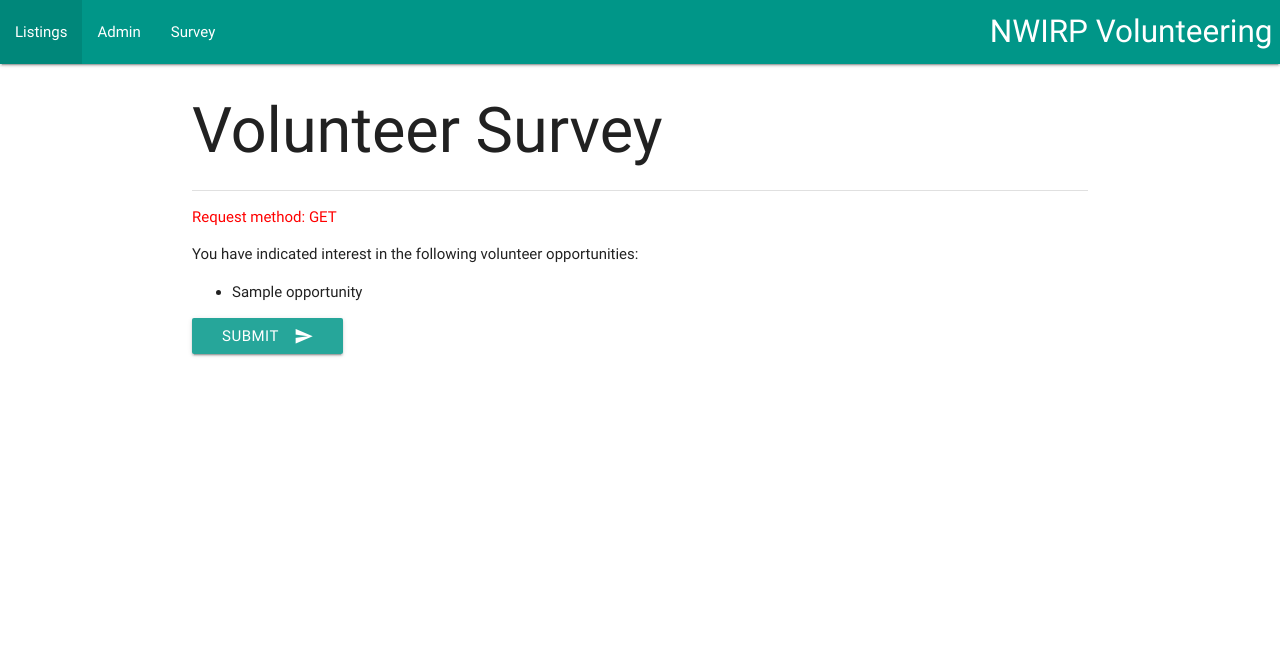
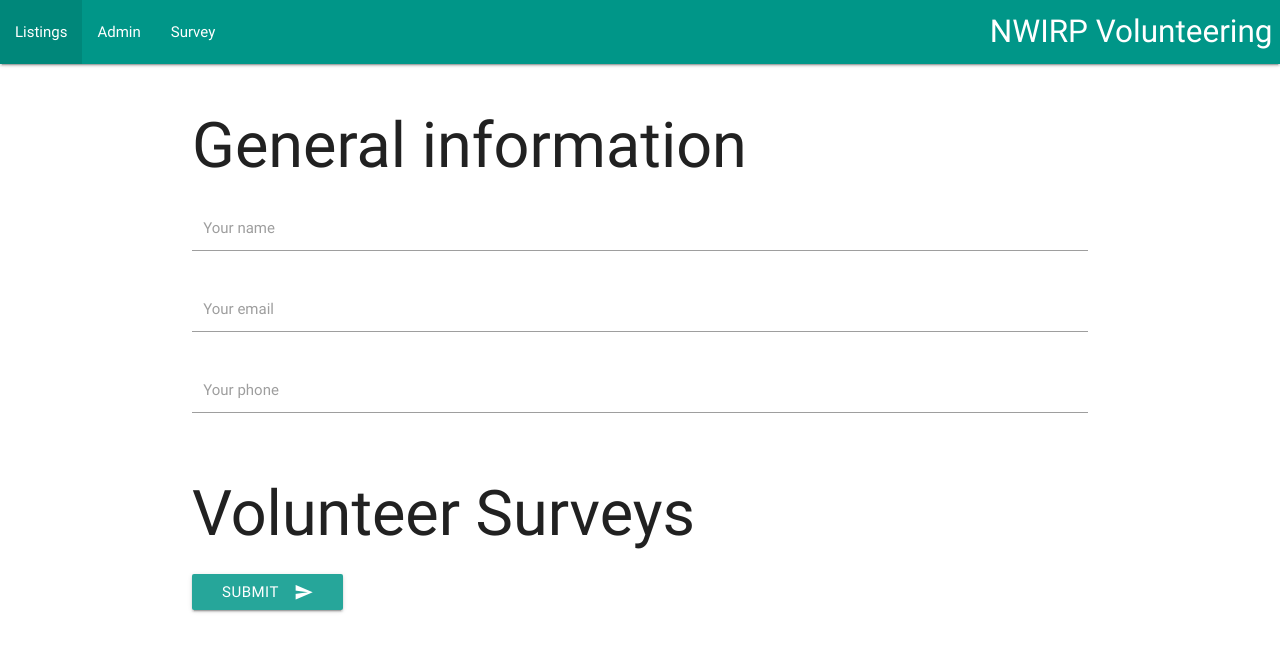
Before and after one commit to luisnaranjo733/django-react-docker, a Django app: page /volunteer/survey/ in a window 1280 px wide. Shown: the top 652 px of the page. Run offline with Django 3.2, Linux system fonts and the light colour scheme; tables that the repository leaves empty hold one stand-in row (values such as "Sample post").

Commit message:
lots of stuff in progress

```diff
--- a/src/core/models.py
+++ b/src/core/models.py
@@ -16,7 +16,7 @@
     '''
     name = models.CharField(max_length=255)
     desc = models.TextField(blank=True) # optional
-
+    priority = models.IntegerField(default=1)
     def __str__(self):
         return self.name
 
@@ -24,10 +24,11 @@
     ''' Model for each survey question
     '''
     question_text = models.CharField(max_length=255)
+    required = models.BooleanField(default=False)
     survey = models.ForeignKey(Survey)
 
     def __str__(self):
-        return '<Question: %s>' % self.question_text
+        return self.question_text
 
 class Manager(models.Model):
     '''Model for volunteer opporunity managers
@@ -54,10 +55,13 @@
     def __str__(self):
         return self.name
 
-class Registration(models.Model):
+class Response(models.Model):
     '''Model for registering a volunteer for a particular opportunity's particular question
     '''
 
     volunteer = models.ForeignKey(Volunteer)
-    opportunity = models.ForeignKey(Opportunity)
     question = models.ForeignKey(Question)
+    answer = models.CharField(max_length=255)
+
+    def __str__(self):
+        return f'{self.volunteer.name}: {self.question.question_text}'
--- a/src/core/static/core/css/index.css
+++ b/src/core/static/core/css/index.css
@@ -0,0 +1,3 @@
+body {
+    padding-bottom: 2em;
+}
--- a/src/core/static/core/css/survey.css
+++ b/src/core/static/core/css/survey.css
@@ -1,4 +1,4 @@
 h2 {
     font-size: 2rem;
-    margin-bottom: 2em;
+    /*margin-bottom: 2em;*/
 }
--- a/src/core/templates/core/survey.html
+++ b/src/core/templates/core/survey.html
@@ -1,41 +1,65 @@
 {% extends "./base.html" %} {% load static %} {% block head %}
 <link rel="stylesheet" href="{% static "core/css/survey.css" %}"> {% endblock head %} {% block body %}
-
-<h1>Volunteer Survey</h1>
-<div class="divider"></div>
-
-<p style="color:red">Request method: {{ method }}</p>
-
-<p>You have indicated interest in the following volunteer opportunities:</p>
-
-<ul class="browser-default">
-    {% for opportunity in opportunity_list %}
-    <li>{{ opportunity.name }}</li>
-    {% endfor %}
-</ul>
-
 
 <form action="{% url 'survey_complete' %}" method="POST">
     {% csrf_token %}
 
+<div class="section">
+
+    <h1>General information</h1>
+
+    <div class="input-field col s6">
+        <input id="volunteer_name" name="volunteer_name" type="text" class="validate" required>
+        <label for="volunteer_name">Your name</label>
+    </div>
+
+    <div class="input-field col s6">
+        <input id="volunteer_email" name="volunteer_email" type="email" class="validate" required>
+        <label for="volunteer_email">Your email</label>
+    </div>
+
+    <div class="input-field col s6">
+        <input id="volunteer_phone" name="volunteer_phone" type="tel" class="validate" required>
+        <label for="volunteer_phone">Your phone</label>
+    </div>
+
+
+
+</div>
+
+
+<h1>Volunteer Surveys</h1>
+
+
+
     {% for survey in survey_list %}
 
     <div class="section">
+        {% if survey.question_set.exists %}
         <h2>{{ survey.name }}</h2>
-        <!--<div class="divider"></div>-->
 
-        {% if survery.desc %}
-        <div class="card-panel">
-            {{ survey.desc }}
-        </div>
+        {% if survey.desc %}
+        <p>{{ survey.desc }}</p>
+
         {% endif %}
 
         {% for question in survey.question_set.all %}
+
+        {% if question.required %}
+        <div class="input-field col s6">
+            <input id="{{ question.id }}" name="q{{ question.id }}" type="text" class="validate" required>
+            <label for="{{ question.id }}">*{{ question.question_text }}</label>
+        </div>
+        {% else %}
         <div class="input-field col s6">
             <input id="{{ question.id }}" name="q{{ question.id }}" type="text" class="validate">
             <label for="{{ question.id }}">{{ question.question_text }}</label>
         </div>
+        {% endif %}
+
         {% endfor %}
+
+        {% endif %}
 
     </div>
 
--- a/src/core/views.py
+++ b/src/core/views.py
@@ -1,9 +1,11 @@
 from django.shortcuts import get_object_or_404, render
-from django.http import HttpResponse
-from core.models import Opportunity, Question, Manager
+from django.http import HttpResponse, Http404
+from core.models import Opportunity, Question, Manager, Volunteer, Response
 from nwirp.settings import DEBUG
 import re
 
+import logging
+logger = logging.getLogger(__name__)
 
 def index(request):
     '''Volunteer home page
@@ -22,33 +24,52 @@
 
 def survey_page(request):
     '''Volunteer interest survey page'''
-    params = {
-        'method': request.method,
-    }
-    if request.method == 'POST':
-        choices = request.POST.getlist('categories[]')
-        params['opportunity_list'] = []
-        params['survey_list'] = []
-        for opportunity_id in choices:
-            opportunity = get_object_or_404(Opportunity, pk=opportunity_id)
-            params['opportunity_list'].append(opportunity)
-            for survey in opportunity.surveys.all():
-                if survey not in params['survey_list']:
-                    params['survey_list'].append(survey)
+    params = {}
 
-    elif DEBUG:  # load all objects on GET requests for debugging purposes
-        params['opportunity_list'] = Opportunity.objects.all()
+    # if request.method != 'POST':
+    #     raise Http404
+
+    choices = request.POST.getlist('categories[]')
+    params['opportunity_list'] = []
+    params['survey_list'] = []
+    for opportunity_id in choices:
+        opportunity = get_object_or_404(Opportunity, pk=opportunity_id)
+        params['opportunity_list'].append(opportunity)
+        for survey in opportunity.surveys.all().order_by('-priority'):
+            if survey not in params['survey_list']:
+                params['survey_list'].append(survey)
+
 
     return render(request, 'core/survey.html', params)
 
 
 def done(request):
-    if request.method == 'POST':
-        for key, value in request.POST.items():
-            match = re.search(r'^q(\d+)$', key)
-            if match:
-                match = int(match.group(1))
-                question = get_object_or_404(Question, pk=match)
+    'Process a survey submission'
+    if request.method != 'POST':
+        raise Http404
+
+    volunteer_name = request.POST.get('volunteer_name', '')
+    volunteer_email = request.POST.get('volunteer_email', '')
+    volunteer_phone = request.POST.get('volunteer_phone', '')
+
+    volunteer = Volunteer()
+    volunteer.name = volunteer_name
+    volunteer.email = volunteer_email
+    volunteer.phone = volunteer_phone
+    volunteer.save()
+
+    for key, value in request.POST.items():
+        match = re.search(r'^q(\d+)$', key)
+        if match and value:
+            match = int(match.group(1))
+            question = get_object_or_404(Question, pk=match)
+
+            response = Response()
+            response.volunteer = volunteer
+            response.question = question
+            response.answer = value
+            response.save()
+
 
     return render(request, 'core/done.html')
 
```
Also changed, not shown: src/core/admin.py (+21 -4 lines), src/nwirp/settings.py (+33 -0 lines), src/core/migrations/0007_auto_20170408_1426.py (added), src/core/migrations/0008_question_required.py (added), src/core/migrations/0009_survey_priority.py (added), src/core/migrations/0010_response_answer.py (added), src/core/migrations/0011_auto_20170409_1214.py (added), 1 other file.
